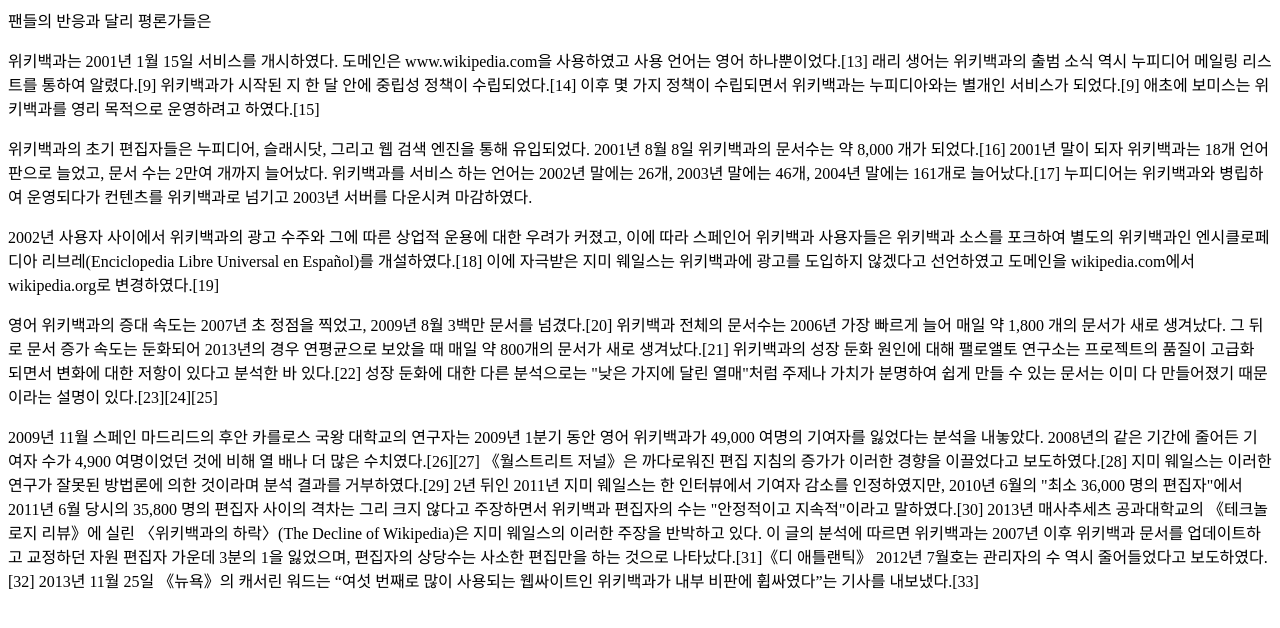
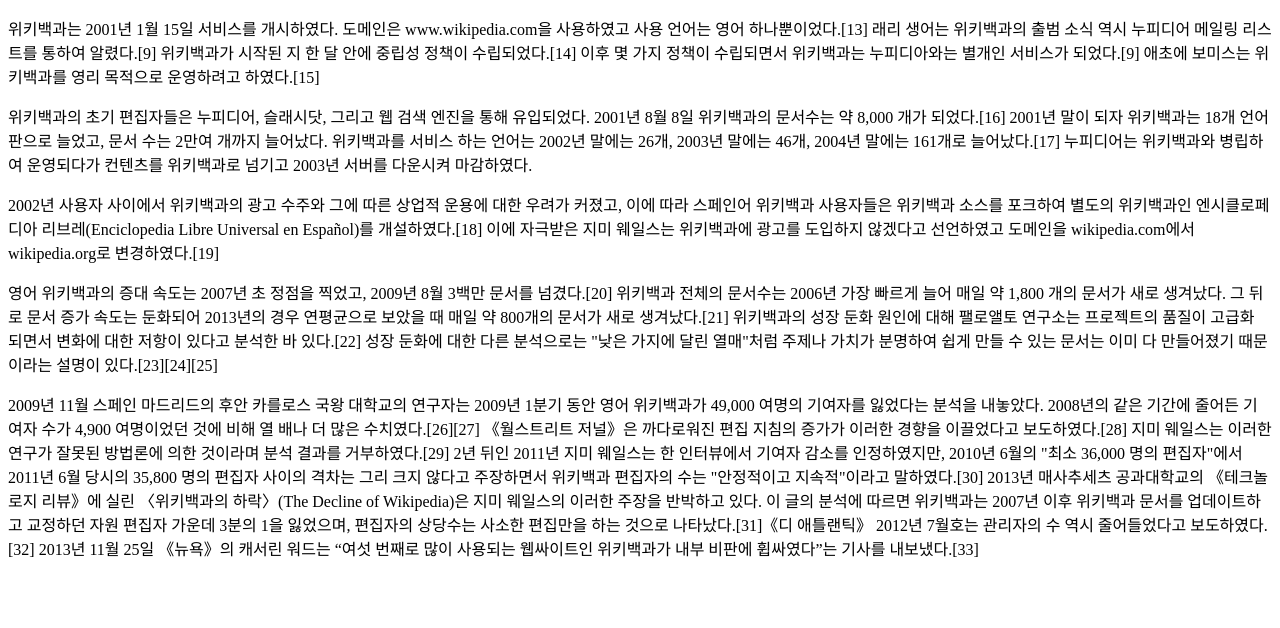
Before and after one commit to simssons/Sim-s, a plain HTML site: page HTML/paragraph.html in a window 1280 px wide. Drawn offline with Linux system fonts and the light colour scheme.

Commit message:
Revert "just did it"
This reverts commit 108b7f351816ce5686f9b519a71a2e314d797649.

```diff
--- a/HTML/paragraph.html
+++ b/HTML/paragraph.html
@@ -5,8 +5,6 @@
     <title>Document</title>
 </head>
 <body>
-    팬들의 반응과 달리
-    평론가들은
 
 <p>
   위키백과는 2001년 1월 15일 서비스를 개시하였다. 도메인은 www.wikipedia.com을 사용하였고 사용 언어는 영어 하나뿐이었다.[13] 래리 생어는 위키백과의 출범 소식 역시 누피디어 메일링 리스트를 통하여 알렸다.[9] 위키백과가 시작된 지 한 달 안에 중립성 정책이 수립되었다.[14] 이후 몇 가지 정책이 수립되면서 위키백과는 누피디아와는 별개인 서비스가 되었다.[9] 애초에 보미스는 위키백과를 영리 목적으로 운영하려고 하였다.[15]
```
